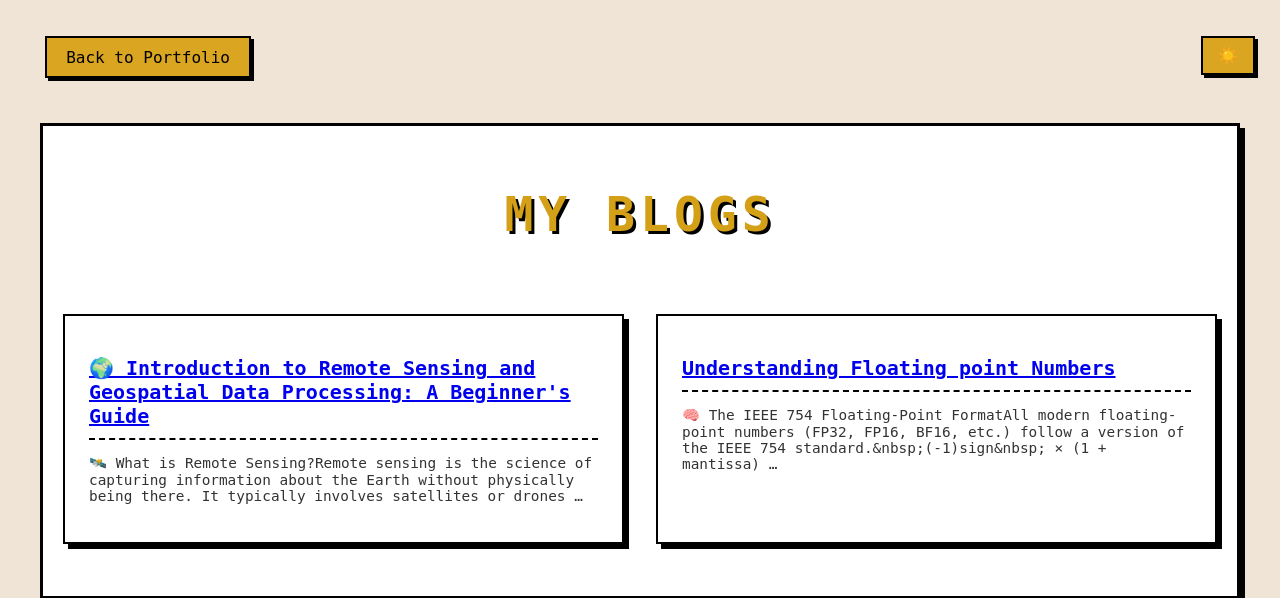
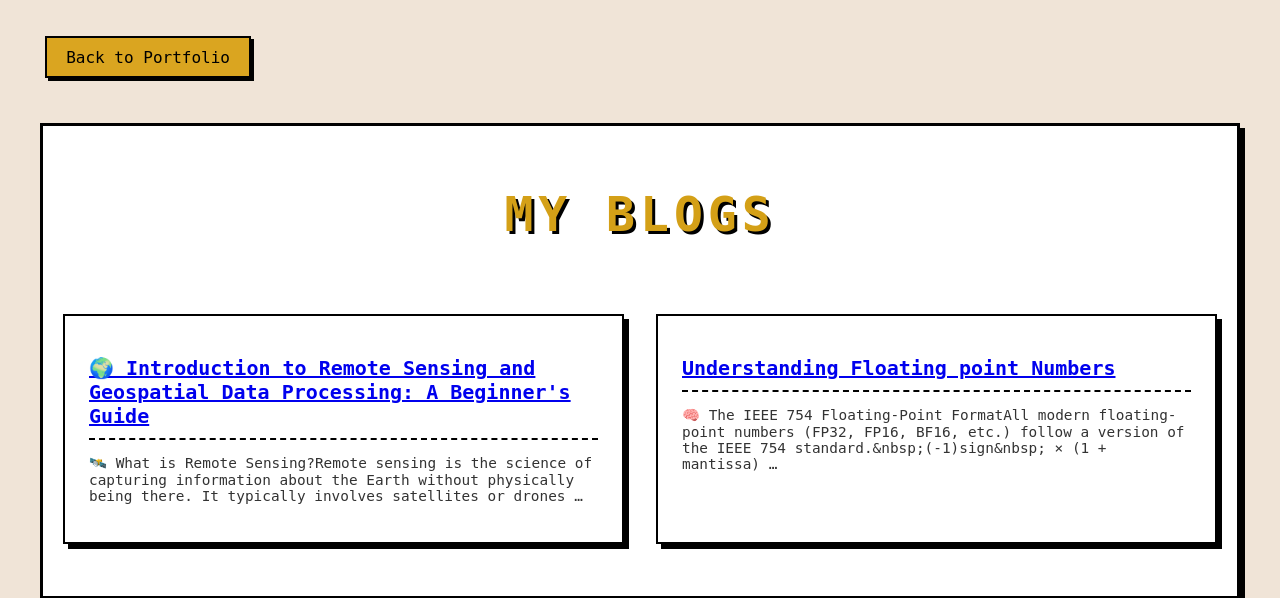
Before and after one commit to dev-tr26/portfolio, a Django app: page /blog/ in a window 1280 px wide. Shown: the top 598 px of the page. Run offline with Django 5.2, Linux system fonts and the light colour scheme; data comes from the database, SQL or seed files in the repository; both versions use the stored data as it was after the commit; some libraries are stand-ins or nearby versions.

Commit message:
updated blogs

```diff
--- a/templates/blog.html
+++ b/templates/blog.html
@@ -49,7 +49,7 @@
 </head>
 <body>
     <div class="container">
-        <button id="dark-mode-toggle" class="toggle-btn retro-btn">☀️</button>
+        {% comment %} <button id="dark-mode-toggle" class="toggle-btn retro-btn">☀️</button> {% endcomment %}
         <a href="{% url 'home' %}" class="retro-btn back-btn">Back to Portfolio</a>
 
         <section class="section blog-section">
--- a/templates/blog_detail.html
+++ b/templates/blog_detail.html
@@ -10,7 +10,7 @@
 </head>
 <body>
     <div class="container">
-        <button id="dark-mode-toggle" class="toggle-btn retro-btn">☀️</button>
+        {% comment %} <button id="dark-mode-toggle" class="toggle-btn retro-btn">☀️</button> {% endcomment %}
         <a href="{% url 'blog_list' %}" class="retro-btn back-btn">← Back to Blogs</a>
 
         <section class="section blog-section">
--- a/templates/portfolio.html
+++ b/templates/portfolio.html
@@ -14,7 +14,7 @@
 <body>
     <div class="container">
         <!-- Dark Mode Toggle -->
-        <button id="dark-mode-toggle" class="toggle-btn retro-btn">☀️</button>
+        {% comment %} <button id="dark-mode-toggle" class="toggle-btn retro-btn">☀️</button> {% endcomment %}
 
         <!-- Portfolio Section -->
         <section class="section portfolio">
@@ -47,7 +47,7 @@
                     Python, C++, PyTorch, CUDA, Linux, Rust — and a habit of reading the docs 📚
                 </p>
                 <p>
-                    <strong>Love Binge watching movies </strong><br>
+                    <strong>If it’s on the internet, I can find it—data, tools, papers, resources</strong><br>
                 </p>
 
                 <a href="files/resume.pdf" class="retro-btn">📄 Download Resume</a>
```
Also changed, not shown: db.sqlite3, image_CeXRC2j.png (added), image_MEM27f8.png (added), image_NZrWEec.png (added), image_slh28yT.png (added), image_vaQjwAj.png (added).
